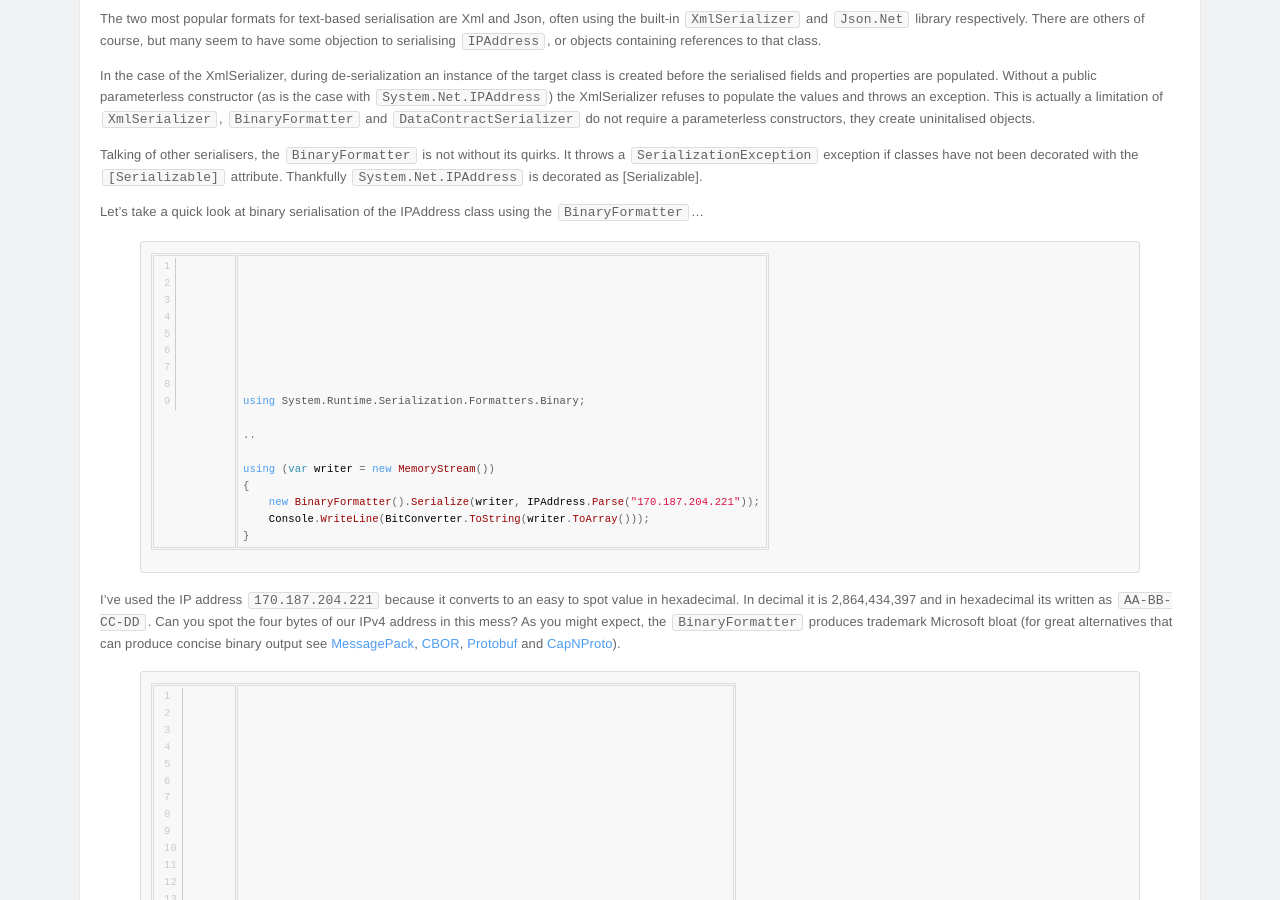
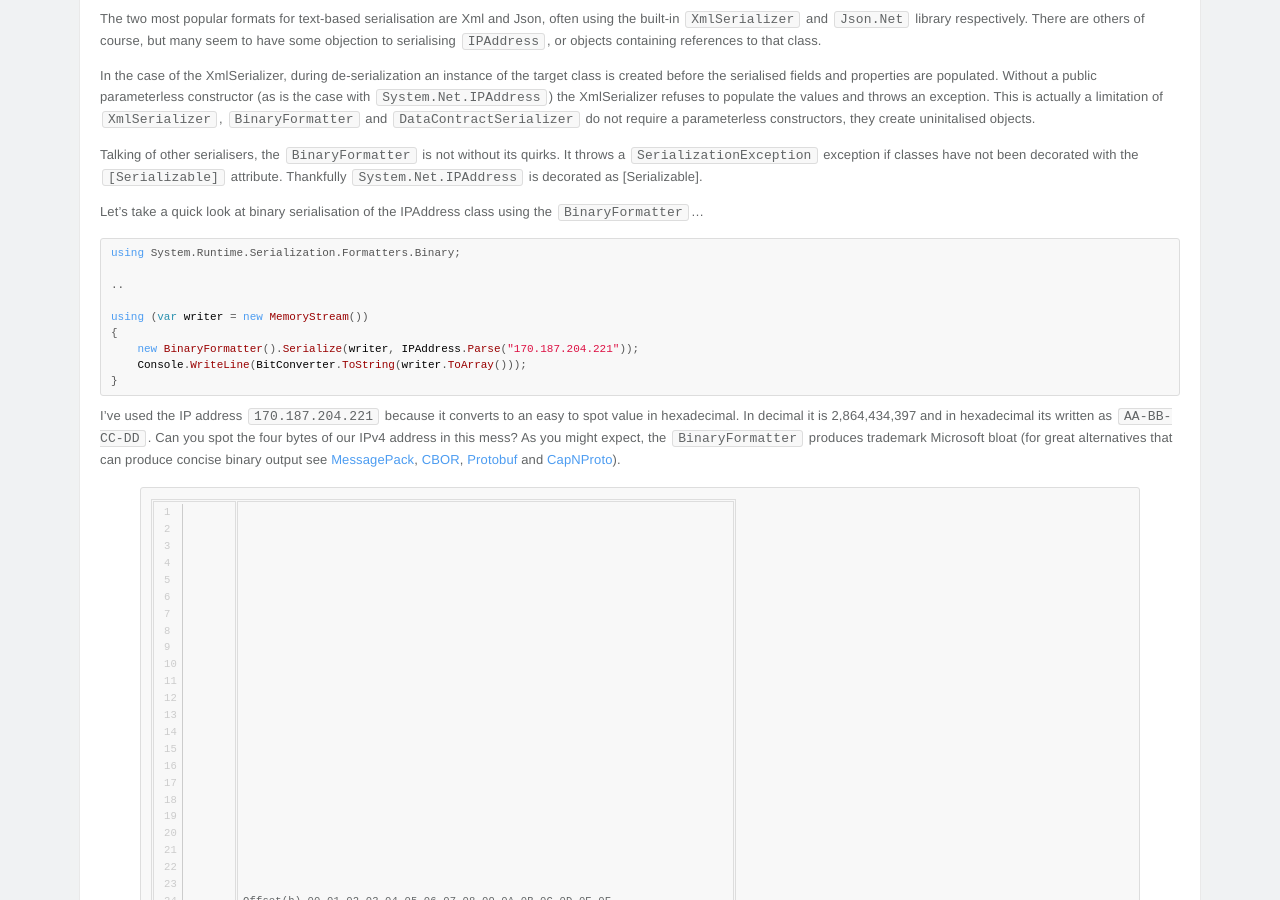
Before and after one commit to pingfu/pingfu.github.io, a Jekyll site: the page built from _posts/2015-07-16-how-to-serialise-ipaddress-ipendpoint.markdown, in a window 1280 px wide and 900 px high, scrolled down 319 px. Built offline with Jekyll 4.4.1, drawn with Linux system fonts in a browser that asks for light colours; nearby versions of some CDN libraries; comment, search, counter and statistics services are not loaded.

Commit message:
switching to Rouge

````diff
--- a/_posts/2015-07-16-how-to-serialise-ipaddress-ipendpoint.markdown
+++ b/_posts/2015-07-16-how-to-serialise-ipaddress-ipendpoint.markdown
@@ -16,7 +16,7 @@ Talking of other serialisers, the `BinaryFormatter` is not without its quirks. I
 
 Let's take a quick look at binary serialisation of the IPAddress class using the `BinaryFormatter`...
 
-{% highlight csharp linenos %}
+```csharp
 using System.Runtime.Serialization.Formatters.Binary;
 
 ..
@@ -26,7 +26,7 @@ using (var writer = new MemoryStream())
     new BinaryFormatter().Serialize(writer, IPAddress.Parse("170.187.204.221"));
     Console.WriteLine(BitConverter.ToString(writer.ToArray()));
 }
-{% endhighlight %}
+```
 
 I've used the IP address `170.187.204.221` because it converts to an easy to spot value in hexadecimal. In decimal it is 2,864,434,397 and in hexadecimal its written as `AA-BB-CC-DD`. Can you spot the four bytes of our IPv4 address in this mess? As you might expect, the `BinaryFormatter` produces trademark Microsoft bloat (for great alternatives that can produce concise binary output see [MessagePack](http://msgpack.org/), [CBOR](http://cbor.io/), [Protobuf](https://github.com/google/protobuf) and [CapNProto](https://capnproto.org/)).
 
````
